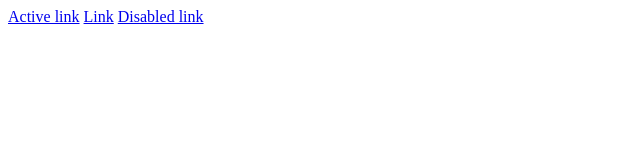
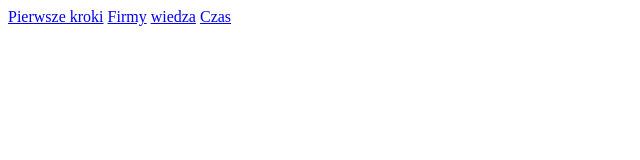
Before and after one commit to inazuma-code33/Nauka-i-lekcje, a plain HTML site: page index.html in a window 1280 px wide. Shown: the full height of the page, 0-640 px from the left. Drawn offline with Linux system fonts and the light colour scheme.

Commit message:
first commit

```diff
--- a/index.html
+++ b/index.html
@@ -9,12 +9,13 @@
 
 <body>
   <!--Menu-->
-  <section class="nav">
+  <section class="nav-sec">
     <div>
-      <nav class="nav justify-content-center">
-        <a class="nav-link active" href="#">Active link</a>
-        <a class="nav-link" href="#">Link</a>
-        <a class="nav-link disabled" href="#">Disabled link</a>
+      <nav class="nav">
+        <a class="nav" href="#">Pierwsze kroki</a>
+        <a class="nav" href="#">Firmy</a>
+        <a class="nav" href="#">wiedza</a>
+        <a class="nav" href="#">Czas</a>
       </nav>
   </section>
   <!--Menu- end-->
```
